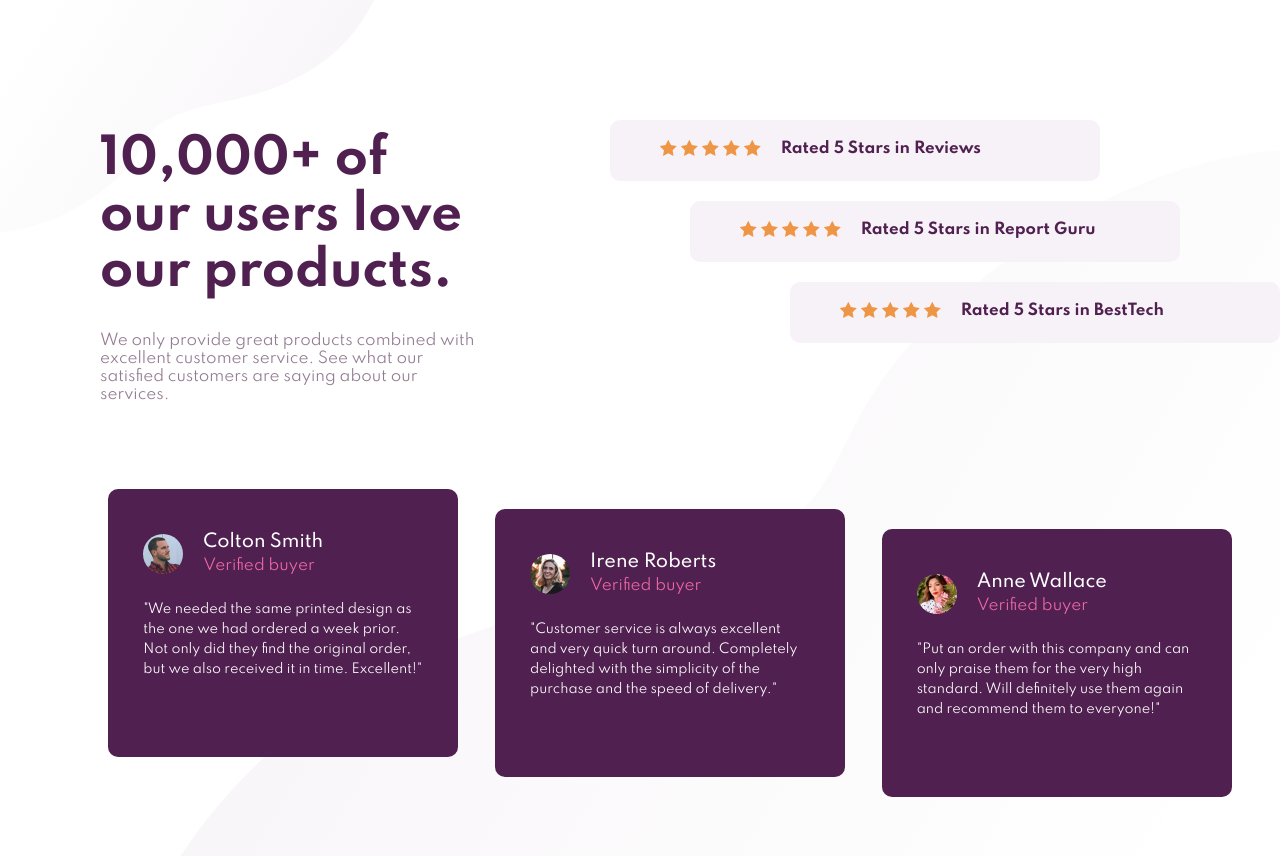
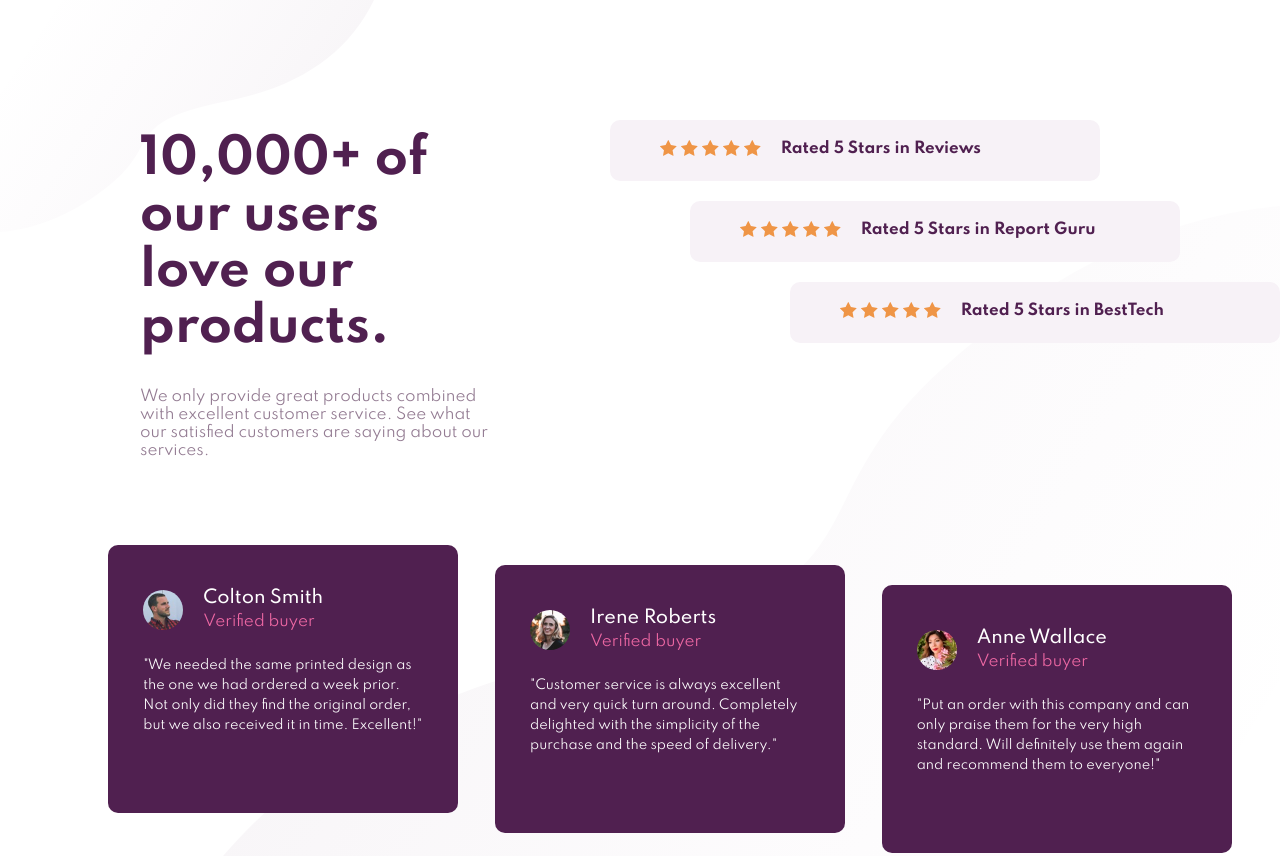
Before and after one commit to LidiaRJ/social-proof-master, a plain HTML site: page index.html in a window 1280 px wide. Shown: the top 856 px of the page. Drawn offline with Linux system fonts and the light colour scheme.

Commit message:
Add files via upload

```diff
--- a/social-proof-style.css
+++ b/social-proof-style.css
@@ -171,7 +171,7 @@ div.box__one, div.box__two, div.box__three {
         display: flex;
         flex-direction: row;
         width: 100%;
-        padding: 100px 0px 20px 100px;
+        padding: 100px 0px 20px 140px;
     }
 
     .copy__container {
```
Also changed, not shown: screenshots/social-proof-desktop.jpg (added), screenshots/social-proof-mobile.jpg (added).
